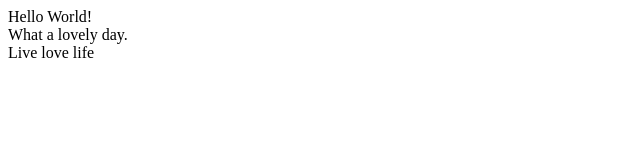
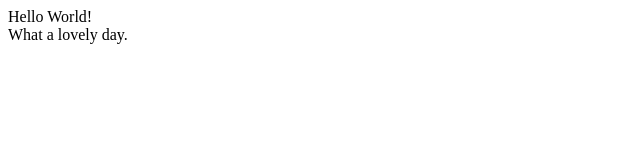
Before and after one commit to viktorKastle/git_training, a plain HTML site: page index.html in a window 1280 px wide. Shown: the whole page, without its empty margins (0-640 px from the left). Drawn offline with Linux system fonts and the light colour scheme.

Commit message:
Index extra line removed

```diff
--- a/index.html
+++ b/index.html
@@ -1,3 +1,2 @@
 <div>Hello World!</div>
 <div>What a lovely day.</div>
-<div>Live love life</div>
```
